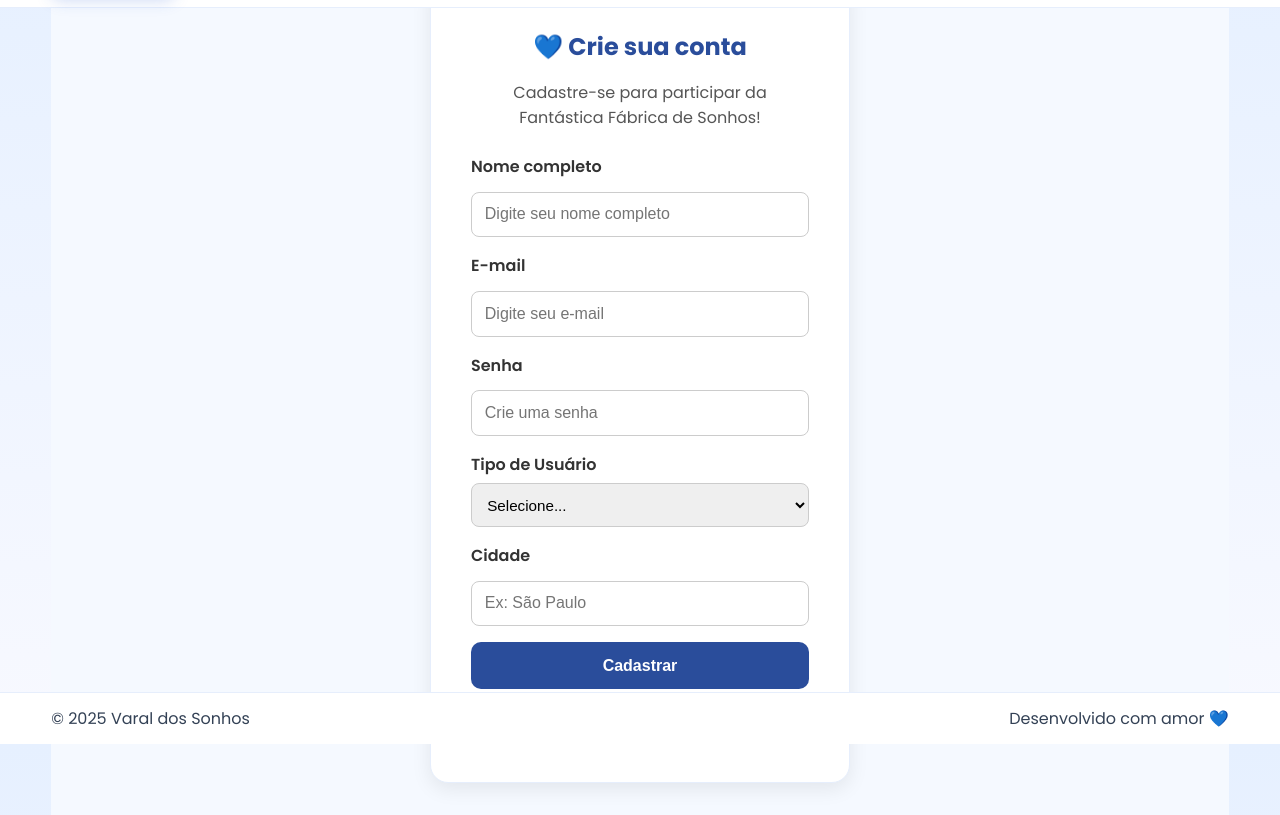
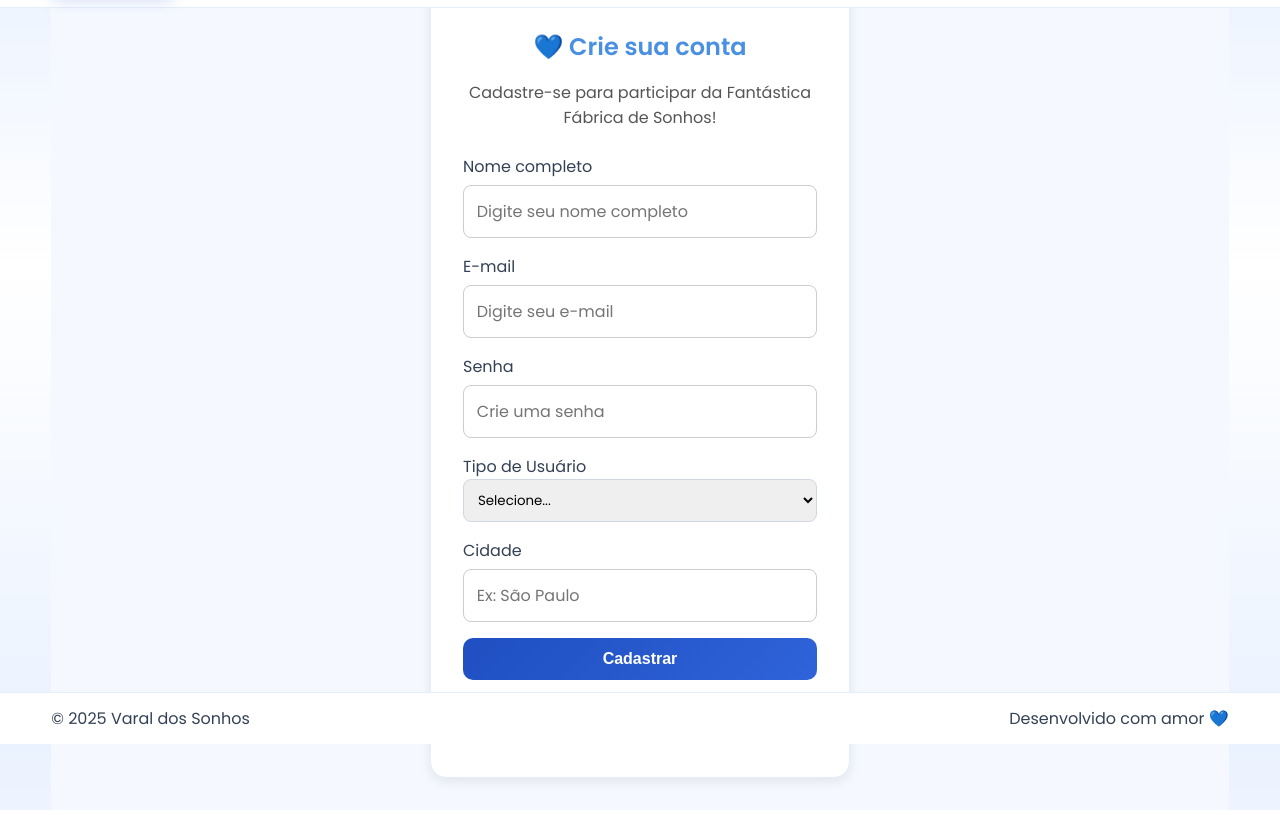
Before and after one commit to CarinaMendesDev/varaldossonhos, a website: page cadastro.html in a window 1280 px wide. Shown: the part 56-871 px from the top of the page. Drawn offline with Linux system fonts and the light colour scheme.

Commit message:
correcao

```diff
--- a/cadastro.html
+++ b/cadastro.html
@@ -5,94 +5,67 @@
   <meta name="viewport" content="width=device-width,initial-scale=1" />
   <title>Cadastro | Varal dos Sonhos 💙</title>
 
-  <!-- 🌐 Fontes e Estilos -->
   <link rel="stylesheet" href="css/style.css" />
   <link href="https://fonts.googleapis.com/css2?family=Poppins:wght@300;400;600;700&display=swap" rel="stylesheet">
 
   <style>
-    /* === Ajuste de responsividade e centralização === */
-    body {
-      display: flex;
-      flex-direction: column;
-      min-height: 100vh;
-      font-family: 'Poppins', sans-serif;
-      background: linear-gradient(180deg, #E6F0FF 0%, #F8F9FF 100%);
-      margin: 0;
-    }
-
+    /* --- Ajustes de centralização e responsividade --- */
     .form-container {
       display: flex;
       justify-content: center;
       align-items: center;
-      flex: 1;
+      padding: 2rem 1rem;
+      min-height: 80vh;
+    }
+    .form-section.card {
+      background: #fff;
+      border-radius: 16px;
+      box-shadow: 0 4px 12px rgba(0,0,0,0.08);
       padding: 2rem;
+      width: 100%;
+      max-width: 420px;
     }
-
-    .form-section {
-      background: #fff;
-      border-radius: 18px;
-      box-shadow: 0 6px 20px rgba(0, 0, 0, 0.08);
-      max-width: 420px;
-      width: 100%;
-      padding: 2rem 2.5rem;
-    }
-
     .form-section h2 {
       text-align: center;
-      margin-bottom: 0.5rem;
-      color: #2a4d9b;
+      margin-bottom: 1rem;
+      font-weight: 600;
     }
-
     .form-section p {
       text-align: center;
+      color: #555;
       margin-bottom: 1.5rem;
-      color: #555;
     }
-
-    form label {
-      display: block;
-      font-weight: 600;
-      margin-bottom: 0.4rem;
-      color: #333;
+    input, select {
+      width: 100%;
+      padding: 10px;
+      border-radius: 8px;
+      border: 1px solid #d0d7e2;
+      font-family: 'Poppins', sans-serif;
+      margin-bottom: 1rem;
+      transition: border-color 0.2s;
     }
-
-    form input, form select {
+    input:focus, select:focus {
+      border-color: #3b82f6;
+      outline: none;
+    }
+    button.btn-primary {
       width: 100%;
-      padding: 0.7rem;
-      margin-bottom: 1rem;
-      border: 1px solid #ccc;
-      border-radius: 8px;
-      font-size: 0.95rem;
+      background-color: #1e3a8a;
+      color: white;
+      border: none;
+      padding: 12px;
+      border-radius: 10px;
+      font-size: 16px;
+      cursor: pointer;
+      transition: background-color 0.3s;
     }
-
-    .btn-primary {
-      width: 100%;
-      background: #2a4d9b;
-      color: #fff;
-      padding: 0.8rem;
-      border: none;
-      border-radius: 10px;
-      font-size: 1rem;
-      font-weight: 600;
-      cursor: pointer;
-      transition: 0.3s;
+    button.btn-primary:hover {
+      background-color: #2563eb;
     }
-
-    .btn-primary:hover {
-      background: #1f3e7b;
-    }
-
-    .text-center {
-      text-align: center;
-      margin-top: 1rem;
-      font-size: 0.9rem;
-    }
-
-    /* 📱 Mobile-friendly */
     @media (max-width: 480px) {
-      .form-section {
+      .form-section.card {
         padding: 1.5rem;
-        max-width: 95%;
+        max-width: 90%;
       }
     }
   </style>
@@ -137,7 +110,7 @@
         <label for="cidade">Cidade</label>
         <input type="text" id="cidade" name="cidade" placeholder="Ex: São Paulo" required>
 
-        <button type="submit" class="btn-primary">Cadastrar</button>
+        <button type="submit" class="btn btn-primary">Cadastrar</button>
       </form>
 
       <p class="text-center">Já possui conta? <a href="login.html">Entrar</a></p>
--- a/js/cadastro.js
+++ b/js/cadastro.js
@@ -1,7 +1,6 @@
 // ===============================
 // 📘 Cadastro de Usuários — Varal dos Sonhos
 // ===============================
-
 document.addEventListener("DOMContentLoaded", () => {
   const form = document.getElementById("formCadastro");
 
@@ -31,8 +30,8 @@ document.addEventListener("DOMContentLoaded", () => {
 
     try {
       const baseURL = window.location.hostname.includes("vercel.app")
-        ? "" // produção
-        : "https://varaldossonhos-sp.vercel.app"; // desenvolvimento local
+        ? ""
+        : "https://varaldossonhos-sp.vercel.app";
 
       const resposta = await fetch(`${baseURL}/api/cadastro`, {
         method: "POST",
@@ -43,7 +42,7 @@ document.addEventListener("DOMContentLoaded", () => {
       const data = await resposta.json();
 
       if (resposta.ok) {
-        alert("🎉 Cadastro realizado com sucesso!");
+        alert("🎉 Cadastro realizado com sucesso! Faça login para continuar.");
         form.reset();
         window.location.href = "login.html";
       } else {
```
Also changed, not shown: api/cadastro.js (+11 -15 lines).
